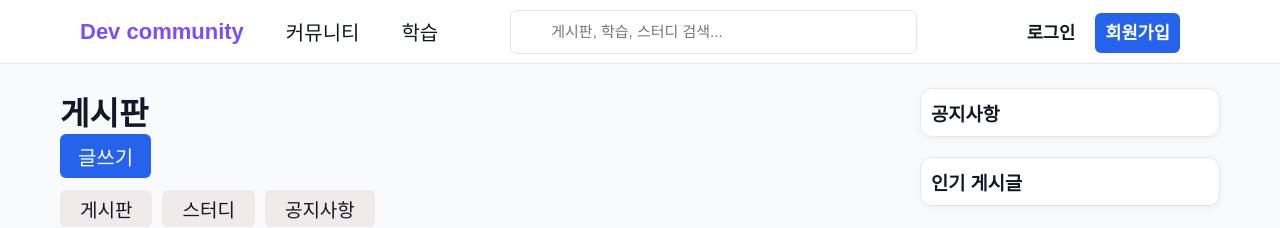
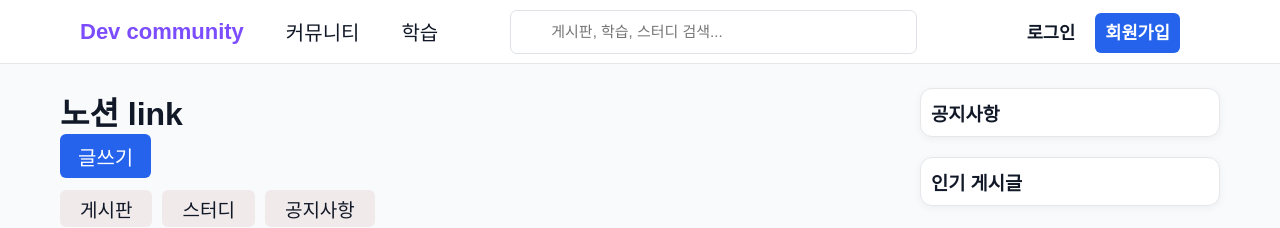
Before and after one commit to 2026ICTClass3Team2/FP_Front, a React (Vite) app: page / in a window 1280 px wide. Shown: the top 228 px of the page. Built offline with nearby package versions, Linux system fonts and the light colour scheme.

Commit message:
chore 링크테스트2

```diff
--- a/src/pages/Main.jsx
+++ b/src/pages/Main.jsx
@@ -4,7 +4,8 @@ const Main = () => {
   return (
     <div>
       <div className="main-text">
-        <h1>게시판</h1>
+        <h1>노션 <a href='https://www.notion.so/2-314d832c94ec81159f43dfe2b4b65376?source=copy_link'>link</a></h1>
+
         <button className="write-btn">글쓰기</button>
       </div>
 
--- a/src/pages/board/PostList.jsx
+++ b/src/pages/board/PostList.jsx
@@ -4,7 +4,7 @@ const PostList = () => {
   return (
     <div>
       <h2>게시판</h2>
-      http://3.34.146.24/
+
 
     </div>
   )
```
